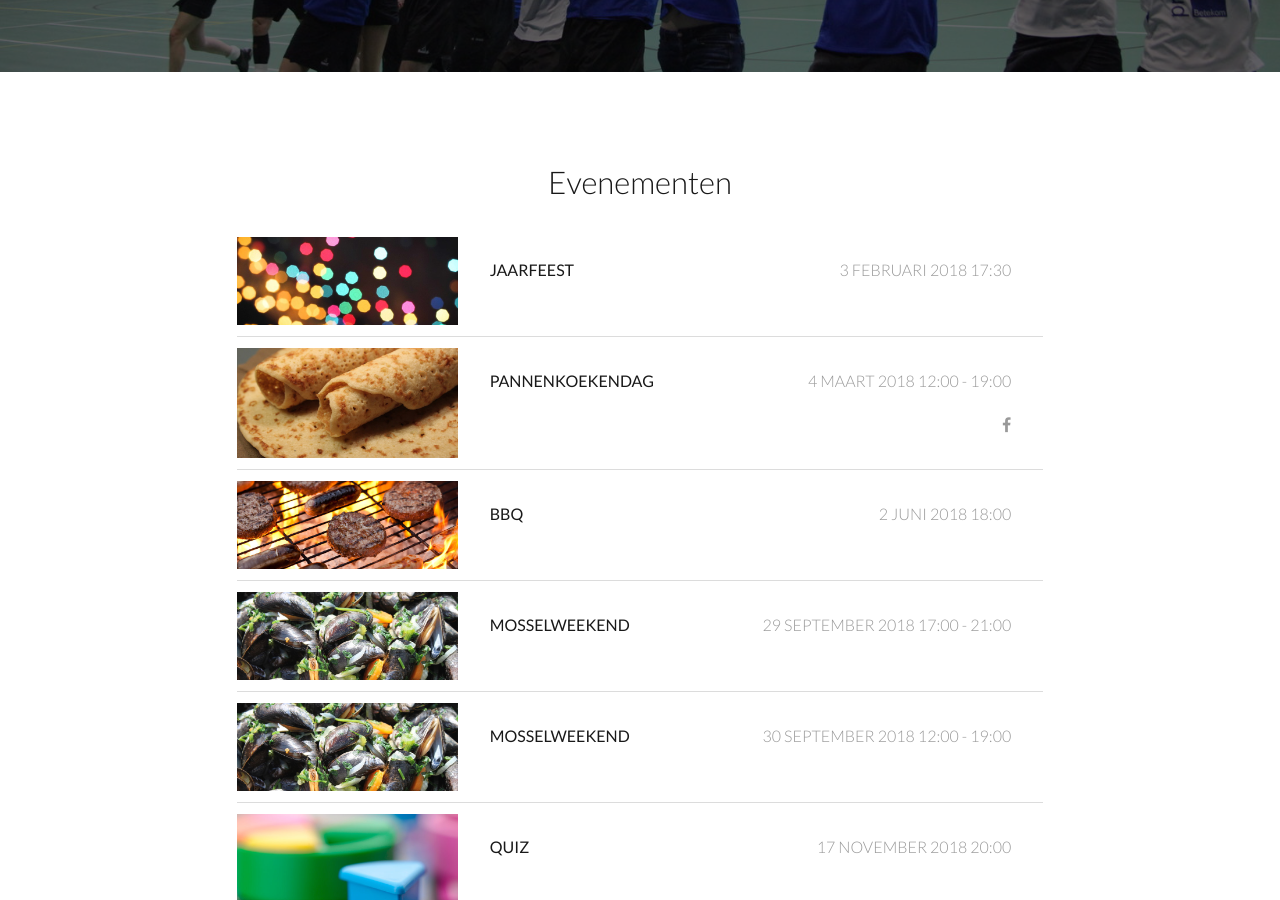
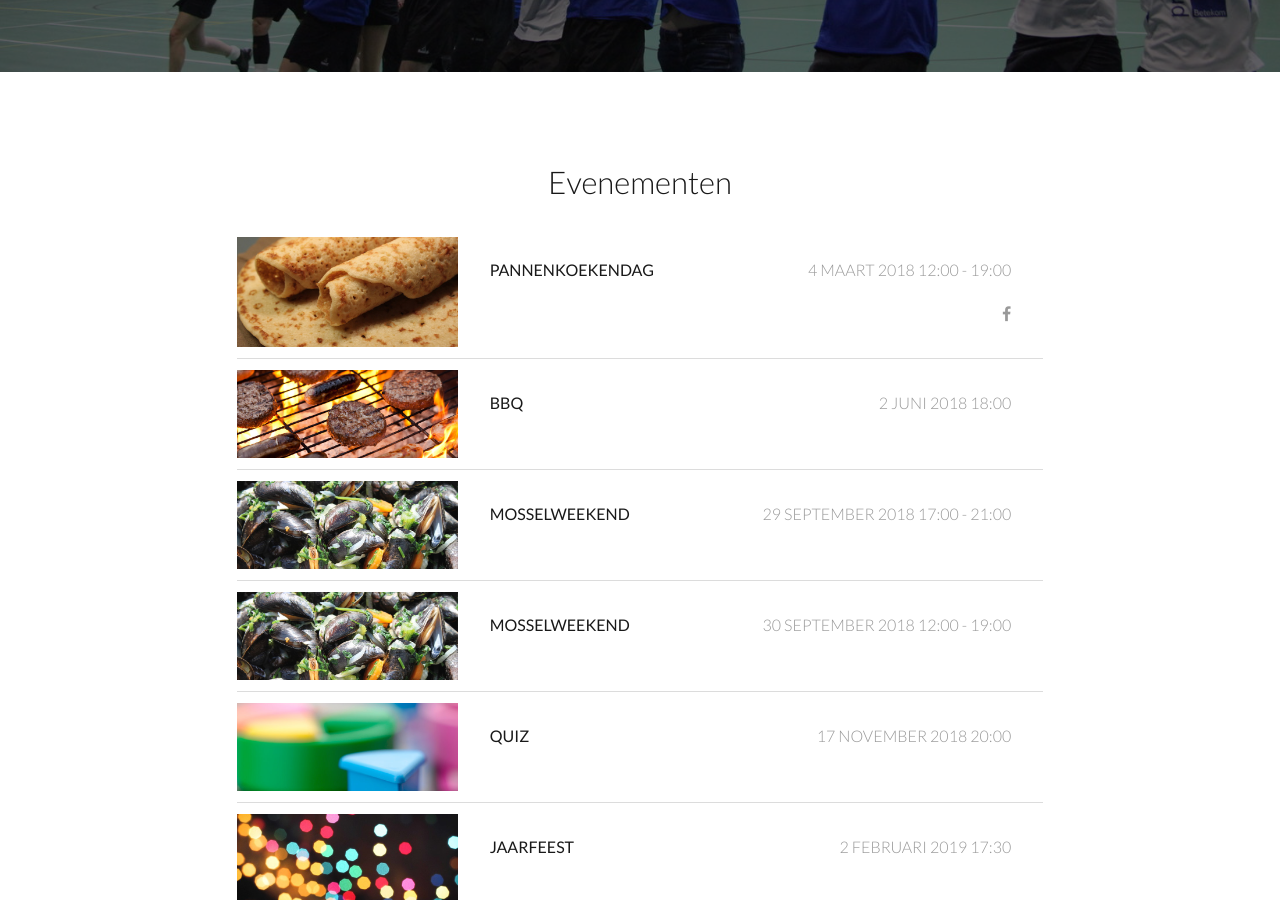
Before and after one commit to kcbj/kcbj.github.io, a Jekyll site: the page built from agenda/index.html, in a window 1280 px wide and 900 px high, scrolled down 776 px. Built offline with Jekyll 4.4.1, drawn with Linux system fonts in a browser that asks for light colours; nearby versions of some CDN libraries.

Commit message:
Removed jaarfeest

```diff
--- a/_data/events.yml
+++ b/_data/events.yml
@@ -1,8 +1,4 @@
 ---
-- title: Jaarfeest
-  start: 2018-2-3 17:30:00 +01:00
-  location: parochiezaal
-  image: party.jpg
 - title: Pannenkoekendag
   start: 2018-3-4 12:00:00 +01:00
   end: 2018-3-4 19:00:00 +01:00
```
